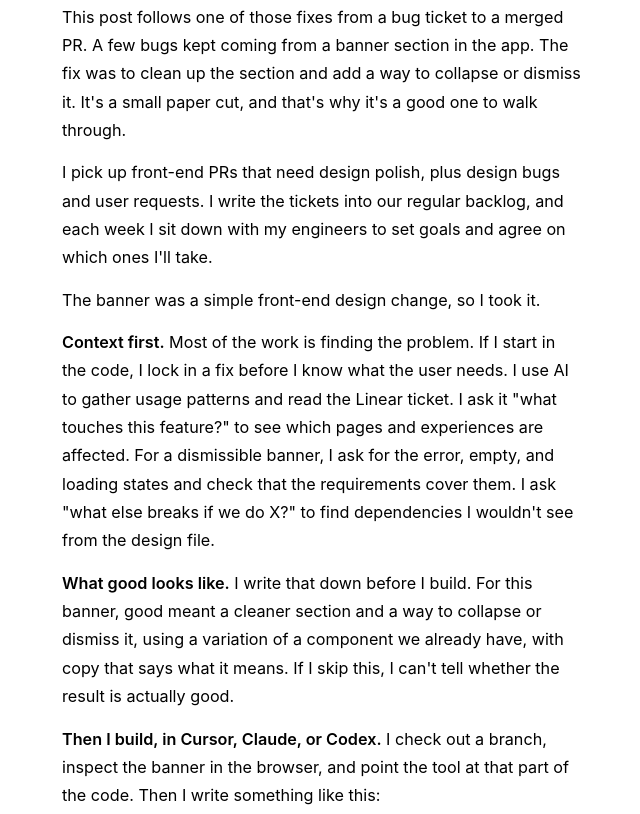
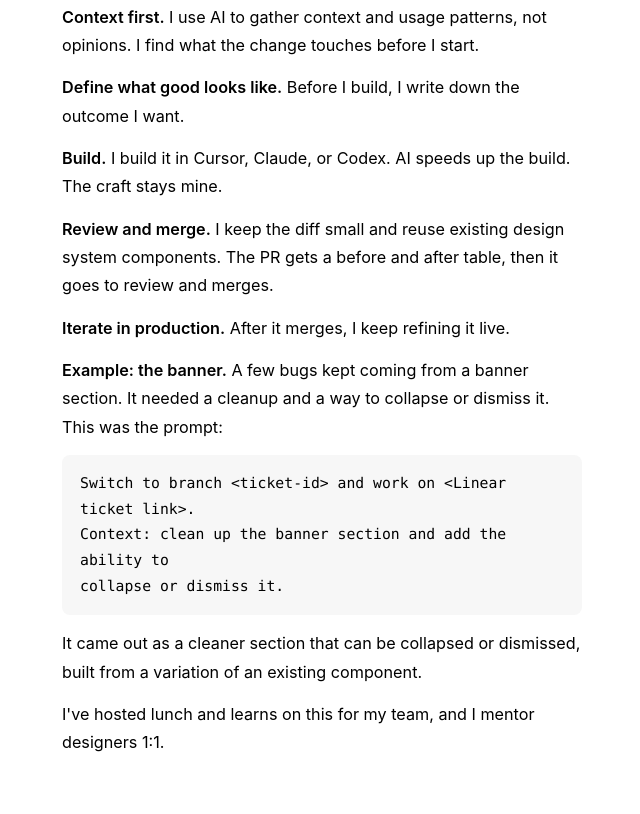
Before and after one commit to raoomahima/raoomahima.github.io, a plain HTML site: page writing/from-design-to-pr.html in a window 1280 px wide. Shown: the part 489-1303 px from the top of the page, without its empty margins (318-958 px from the left). Drawn offline with nearby package versions, Linux system fonts and the light colour scheme; a web font is replaced by a local one.

Commit message:
Shorten the design-to-PR post to the steps and one banner example.
Co-authored-by: raoomahima <raoomahima@users.noreply.github.com>

```diff
--- a/writing/from-design-to-pr.html
+++ b/writing/from-design-to-pr.html
@@ -157,27 +157,24 @@
     <figure>
       <img src="images/contribution-heatmap.png" alt="Calendar heat map of my code contributions from November to November" />
     </figure>
-    <p>This post follows one of those fixes from a bug ticket to a merged PR. A few bugs kept coming from a banner section in the app. The fix was to clean up the section and add a way to collapse or dismiss it. It's a small paper cut, and that's why it's a good one to walk through.</p>
 
-    <p>I pick up front-end PRs that need design polish, plus design bugs and user requests. I write the tickets into our regular backlog, and each week I sit down with my engineers to set goals and agree on which ones I'll take.</p>
-    <p>The banner was a simple front-end design change, so I took it.</p>
+    <p><strong>Context first.</strong> I use AI to gather context and usage patterns, not opinions. I find what the change touches before I start.</p>
 
-    <p><strong>Context first.</strong> Most of the work is finding the problem. If I start in the code, I lock in a fix before I know what the user needs. I use AI to gather usage patterns and read the Linear ticket. I ask it "what touches this feature?" to see which pages and experiences are affected. For a dismissible banner, I ask for the error, empty, and loading states and check that the requirements cover them. I ask "what else breaks if we do X?" to find dependencies I wouldn't see from the design file.</p>
+    <p><strong>Define what good looks like.</strong> Before I build, I write down the outcome I want.</p>
 
-    <p><strong>What good looks like.</strong> I write that down before I build. For this banner, good meant a cleaner section and a way to collapse or dismiss it, using a variation of a component we already have, with copy that says what it means. If I skip this, I can't tell whether the result is actually good.</p>
+    <p><strong>Build.</strong> I build it in Cursor, Claude, or Codex. AI speeds up the build. The craft stays mine.</p>
 
-    <p><strong>Then I build, in Cursor, Claude, or Codex.</strong> I check out a branch, inspect the banner in the browser, and point the tool at that part of the code. Then I write something like this:</p>
+    <p><strong>Review and merge.</strong> I keep the diff small and reuse existing design system components. The PR gets a before and after table, then it goes to review and merges.</p>
+
+    <p><strong>Iterate in production.</strong> After it merges, I keep refining it live.</p>
+
+    <p><strong>Example: the banner.</strong> A few bugs kept coming from a banner section. It needed a cleanup and a way to collapse or dismiss it. This was the prompt:</p>
     <pre><code>Switch to branch &lt;ticket-id&gt; and work on &lt;Linear ticket link&gt;.
 Context: clean up the banner section and add the ability to
 collapse or dismiss it.</code></pre>
-    <p>That's the whole prompt. The ticket already holds the context, so I don't repeat it. The line I do add is the outcome I want, in one sentence. Branches for Linear tickets use just the ticket ID, like <code>abc-123</code>. I keep that in a rule set. Every PR gets a Before and After table, one row per changed screen, state, or behavior, so a reviewer can see what changed without pulling the branch.</p>
+    <p>It came out as a cleaner section that can be collapsed or dismissed, built from a variation of an existing component.</p>
 
-    <p>AI speeds up the build, but I still own the craft and keep it tied to what users need. When I want to explore an edge case before I commit to it, I prototype the copy and the interaction in code.</p>
-
-    <p><strong>Review, iterate in production, merge.</strong> The tool makes the change and I make sure the tests pass. Then I open a draft PR. The first thing I look at is the line count. A banner cleanup shouldn't be a big diff, and when it is, something extra slipped in. Usually that's custom code that doesn't need to exist. So I go back to our design system and component library and confirm it used the right variation of an existing component instead of building a new one.</p>
-    <p>I test the change myself against my asset source links and make before and after assets that an engineer can scan quickly. I have it point out ARIA patterns and color usage and suggest fixes in the context of the code. I iterate on it in production, not just in a prototype. Only then does it go to ready for review, and it merges once it's been reviewed.</p>
-
-    <p><strong>How I share it.</strong> I've hosted lunch and learns on this for my team, and I mentor designers 1:1 to build confidence in code and to balance exploration with build. I also talk through skills that take repetitive work off your plate, and evals as a design tool: whether an agent met the user's need and mental model, not just whether it ran.</p>
+    <p>I've hosted lunch and learns on this for my team, and I mentor designers 1:1.</p>
   </main>
 </body>
 </html>
```
